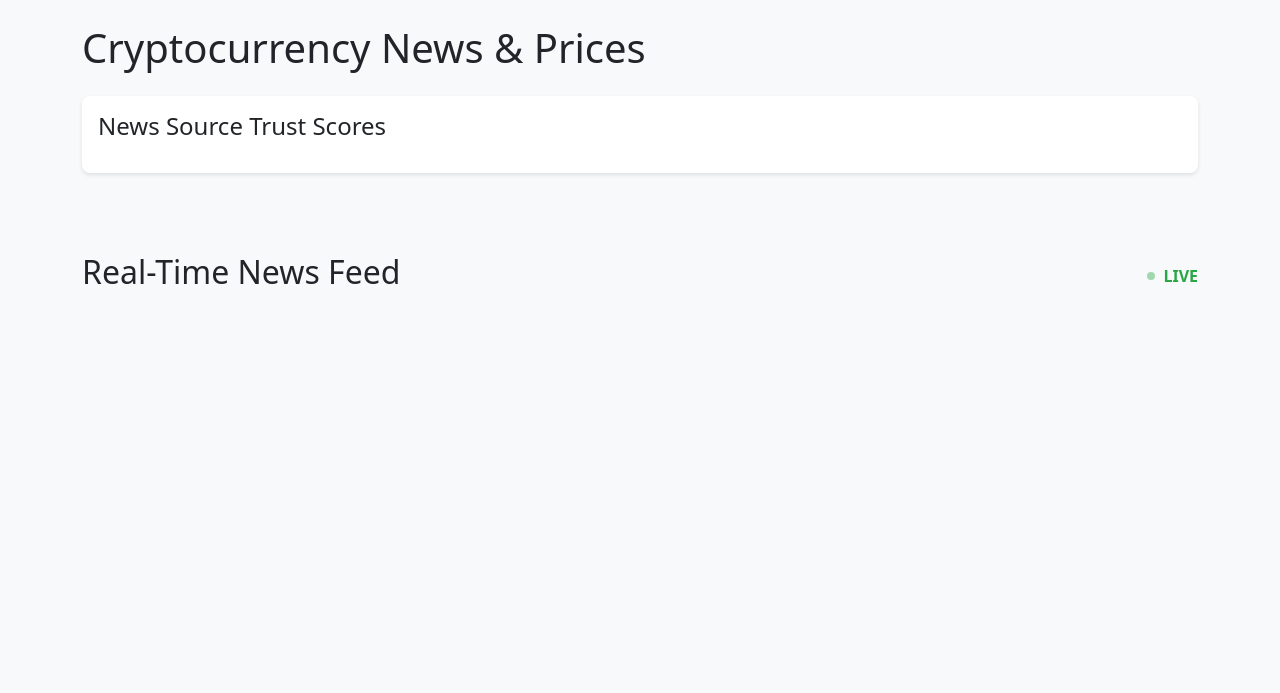
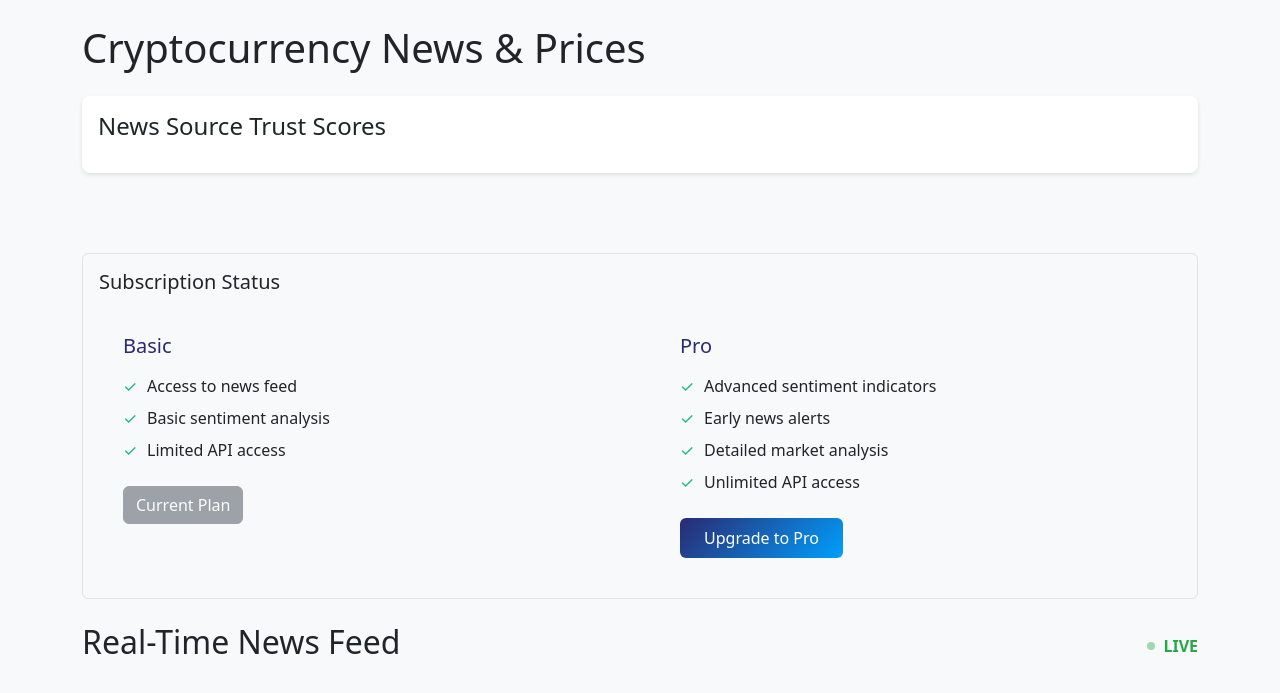
Before and after one commit to biserd/Crypto_AI_agent, a Flask app: page / in a window 1280 px wide. Shown: the part 57-750 px from the top of the page. Run offline with Flask 3, Linux system fonts and the light colour scheme; data that the repository does not hold is empty; some libraries are stand-ins or nearby versions.

Commit message:
Agent query: Is the subscription status section showing on the dashboard with Basic and Pro tier options?
Implement subscription feature with rate limiting and tiered access.

Screenshot: https://storage.googleapis.com/screenshot-production-us-central1/54d74b4b-d794-4cb8-b908-e8907463ea78/69163b31-2417-41fb-bbcd-8da3c4ef4857.jpg

```diff
--- a/app.py
+++ b/app.py
@@ -2,15 +2,16 @@ import eventlet
 eventlet.monkey_patch()
 
 import os
-from flask import Flask, render_template
+from functools import wraps
+from flask import Flask, render_template, request, jsonify
+from database import db
+from models import Article, CryptoPrice, NewsSourceMetrics, CryptoGlossary, Subscription
 import logging
-from database import db
-from models import Article, CryptoPrice, NewsSourceMetrics, CryptoGlossary
 import re
 from markupsafe import escape, Markup
 from flask_socketio import SocketIO, emit
 import json
-from datetime import datetime
+from datetime import datetime, timedelta
 
 # Configure logging
 logging.basicConfig(
@@ -49,7 +50,36 @@ def broadcast_new_article(article):
     except Exception as e:
         logger.error(f"Error broadcasting article: {str(e)}")
 
+def check_subscription(feature='basic'):
+    """
+    Decorator to check subscription status and rate limits
+    feature: 'basic' or 'pro' to indicate required subscription level
+    """
+    def decorator(f):
+        @wraps(f)
+        def decorated_function(*args, **kwargs):
+            # For now, we'll use a test user_id of 1
+            # This should be replaced with actual user authentication later
+            request.subscription = Subscription.query.filter_by(user_id=1, active=True).first()
+
+            if feature == 'pro' and (not request.subscription or request.subscription.tier != 'pro'):
+                return jsonify({'error': 'Pro subscription required'}), 403
+
+            # Check rate limiting for basic features
+            if request.subscription and request.subscription.rate_limit:
+                current = Article.query.filter(
+                    Article.created_at > datetime.utcnow() - timedelta(days=1)
+                ).count()
+
+                if current >= request.subscription.rate_limit:
+                    return jsonify({'error': 'Rate limit exceeded'}), 429
+
+            return f(*args, **kwargs)
+        return decorated_function
+    return decorator
+
 @app.route('/')
+@check_subscription('basic')
 def dashboard():
     try:
         logger.info("Starting dashboard view generation")
@@ -181,6 +211,20 @@ def sync_article_counts():
         logger.error(f"Error syncing article counts: {str(e)}")
         db.session.rollback()
 
+# Add routes for subscription management
+@app.route('/subscription/status')
+def subscription_status():
+    subscription = Subscription.query.filter_by(user_id=1, active=True).first()
+    if subscription:
+        return jsonify({
+            'tier': subscription.tier,
+            'active': subscription.active,
+            'expires_at': subscription.expires_at.isoformat(),
+            'rate_limit': subscription.rate_limit
+        })
+    return jsonify({'tier': 'basic', 'active': True})
+
+
 with app.app_context():
     try:
         db.create_all()
--- a/templates/dashboard.html
+++ b/templates/dashboard.html
@@ -369,6 +369,64 @@
         transform: translateY(0);
     }
 }
+
+/* Add to existing styles */
+.subscription-tiers {
+    display: flex;
+    gap: 2rem;
+    margin-top: 1rem;
+}
+
+.tier {
+    flex: 1;
+    padding: 1.5rem;
+    border-radius: 8px;
+    background: #f8f9fa;
+    transition: all 0.3s ease;
+}
+
+.tier.active {
+    background: #fff;
+    box-shadow: 0 4px 6px rgba(0,0,0,0.1);
+    transform: translateY(-4px);
+}
+
+.tier h6 {
+    font-size: 1.25rem;
+    margin-bottom: 1rem;
+    color: #2a2a72;
+}
+
+.tier ul {
+    list-style: none;
+    padding: 0;
+    margin-bottom: 1.5rem;
+}
+
+.tier ul li {
+    margin-bottom: 0.5rem;
+    padding-left: 1.5rem;
+    position: relative;
+}
+
+.tier ul li:before {
+    content: "✓";
+    position: absolute;
+    left: 0;
+    color: #10b981;
+}
+
+.upgrade-btn {
+    background: linear-gradient(135deg, #2a2a72 0%, #009ffd 100%);
+    border: none;
+    padding: 0.5rem 1.5rem;
+    transition: all 0.3s ease;
+}
+
+.upgrade-btn:hover {
+    transform: translateY(-2px);
+    box-shadow: 0 4px 6px rgba(0,0,0,0.1);
+}
 </style>
 
 <div class="row">
@@ -414,6 +472,43 @@
                 </div>
             {% endfor %}
         </div>
+
+        <!-- Subscription Status Section -->
+        <div class="subscription-status mb-4">
+            <div class="card">
+                <div class="card-body">
+                    <h5 class="card-title">Subscription Status</h5>
+                    <div class="subscription-tiers">
+                        <div class="tier basic {% if subscription and subscription.tier == 'basic' %}active{% endif %}">
+                            <h6>Basic</h6>
+                            <ul>
+                                <li>Access to news feed</li>
+                                <li>Basic sentiment analysis</li>
+                                <li>Limited API access</li>
+                            </ul>
+                            {% if not subscription or subscription.tier == 'basic' %}
+                                <button class="btn btn-secondary" disabled>Current Plan</button>
+                            {% endif %}
+                        </div>
+                        <div class="tier pro {% if subscription and subscription.tier == 'pro' %}active{% endif %}">
+                            <h6>Pro</h6>
+                            <ul>
+                                <li>Advanced sentiment indicators</li>
+                                <li>Early news alerts</li>
+                                <li>Detailed market analysis</li>
+                                <li>Unlimited API access</li>
+                            </ul>
+                            {% if not subscription or subscription.tier == 'basic' %}
+                                <button class="btn btn-primary upgrade-btn">Upgrade to Pro</button>
+                            {% elif subscription.tier == 'pro' %}
+                                <button class="btn btn-success" disabled>Current Plan</button>
+                            {% endif %}
+                        </div>
+                    </div>
+                </div>
+            </div>
+        </div>
+
 
         <!-- Real-time news feed -->
         <div class="news-feed">
@@ -611,4 +706,5 @@ document.addEventListener('DOMContentLoaded', function() {
     });
 });
 </script>
+
 {% endblock %}
```
Also changed, not shown: models.py (+12 -0 lines).
